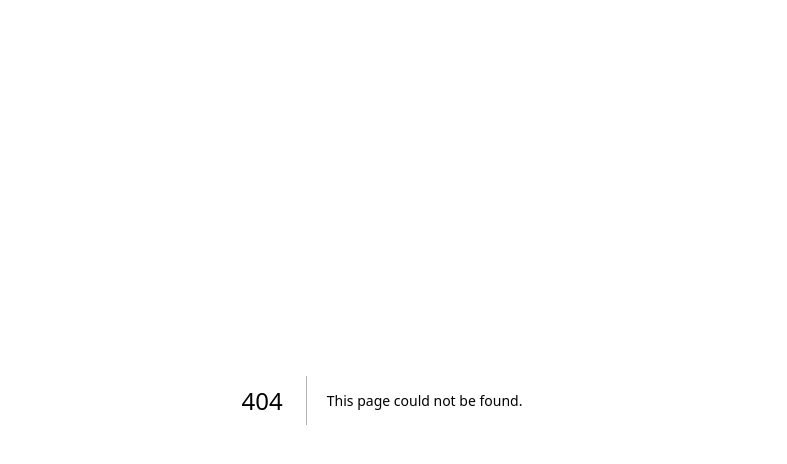
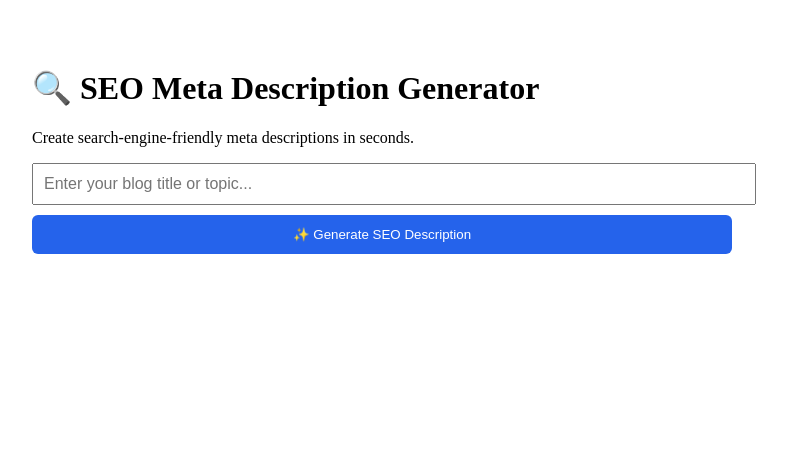
Before and after one commit to mahendramirdhapy-tech/prompt-maker-app, a Next.js app: page /seo in a window 1280 px wide. Before the commit this address had no page. Shown: the top 464 px of the page, without its empty margins (258-1045 px from the left). Built offline with nearby package versions, Linux system fonts and the light colour scheme.

Commit message:
Create seo.js

```diff
--- /dev/null
+++ b/pages/seo.js
@@ -0,0 +1,72 @@
+// pages/seo.js
+import { useState } from 'react';
+
+export default function SeoGenerator() {
+  const [input, setInput] = useState('');
+  const [output, setOutput] = useState('');
+  const [loading, setLoading] = useState(false);
+
+  const handleSubmit = async (e) => {
+    e.preventDefault();
+    setLoading(true);
+    setOutput('');
+
+    try {
+      const res = await fetch('/api/generate', {
+        method: 'POST',
+        headers: { 'Content-Type': 'application/json' },
+        body: JSON.stringify({
+          idea: `Write a 160-character SEO meta description for: ${input}`,
+          language: 'English',
+          tone: 'Professional',
+          maxTokens: 100,
+          type: 'prompt'
+        }),
+      });
+      const data = await res.json();
+      if (data.success) setOutput(data.prompt);
+      else alert('❌ ' + data.error);
+    } catch (e) {
+      alert('⚠️ Network error');
+    } finally {
+      setLoading(false);
+    }
+  };
+
+  return (
+    <div style={{ maxWidth: '700px', margin: '2rem auto', padding: '1rem' }}>
+      <h1>🔍 SEO Meta Description Generator</h1>
+      <p>Create search-engine-friendly meta descriptions in seconds.</p>
+
+      <form onSubmit={handleSubmit} style={{ marginTop: '1rem' }}>
+        <input
+          value={input}
+          onChange={(e) => setInput(e.target.value)}
+          placeholder="Enter your blog title or topic..."
+          style={{ width: '100%', padding: '10px', fontSize: '16px', marginBottom: '10px' }}
+          required
+        />
+        <button
+          type="submit"
+          disabled={loading}
+          style={{ width: '100%', padding: '12px', backgroundColor: '#2563eb', color: 'white', border: 'none', borderRadius: '6px' }}
+        >
+          {loading ? 'Generating...' : '✨ Generate SEO Description'}
+        </button>
+      </form>
+
+      {output && (
+        <div style={{ marginTop: '2rem', padding: '1rem', border: '1px solid #e5e7eb', borderRadius: '8px' }}>
+          <h3>Your SEO Meta Description:</h3>
+          <p>{output}</p>
+          <button
+            onClick={() => navigator.clipboard.writeText(output)}
+            style={{ marginTop: '10px', padding: '6px 12px', backgroundColor: '#0d9488', color: 'white', border: 'none', borderRadius: '4px' }}
+          >
+            📋 Copy
+          </button>
+        </div>
+      )}
+    </div>
+  );
+}
```
